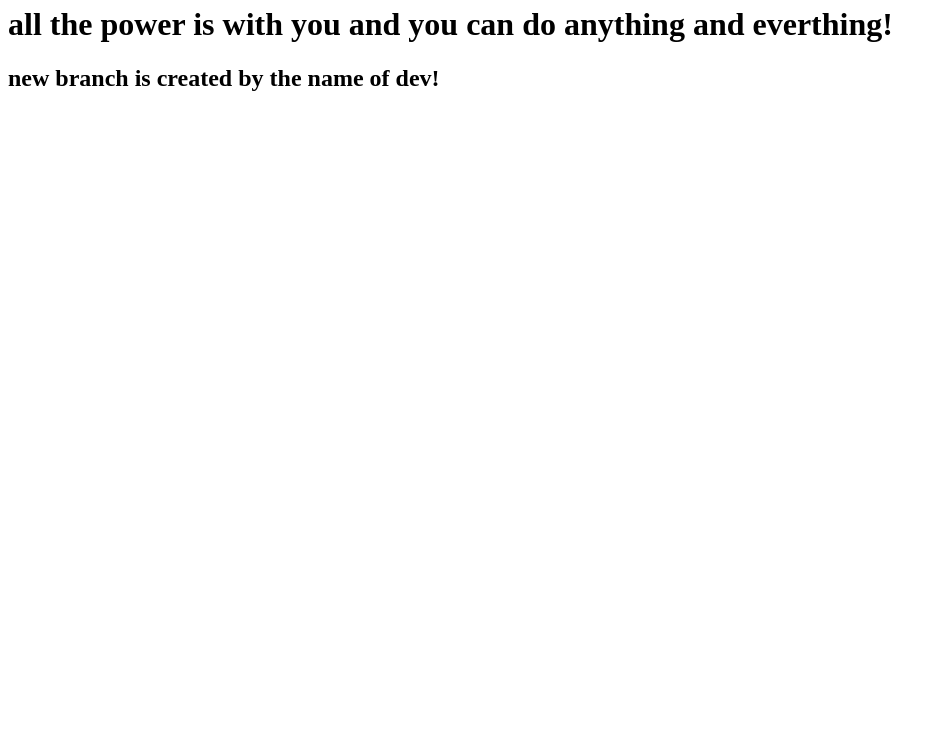
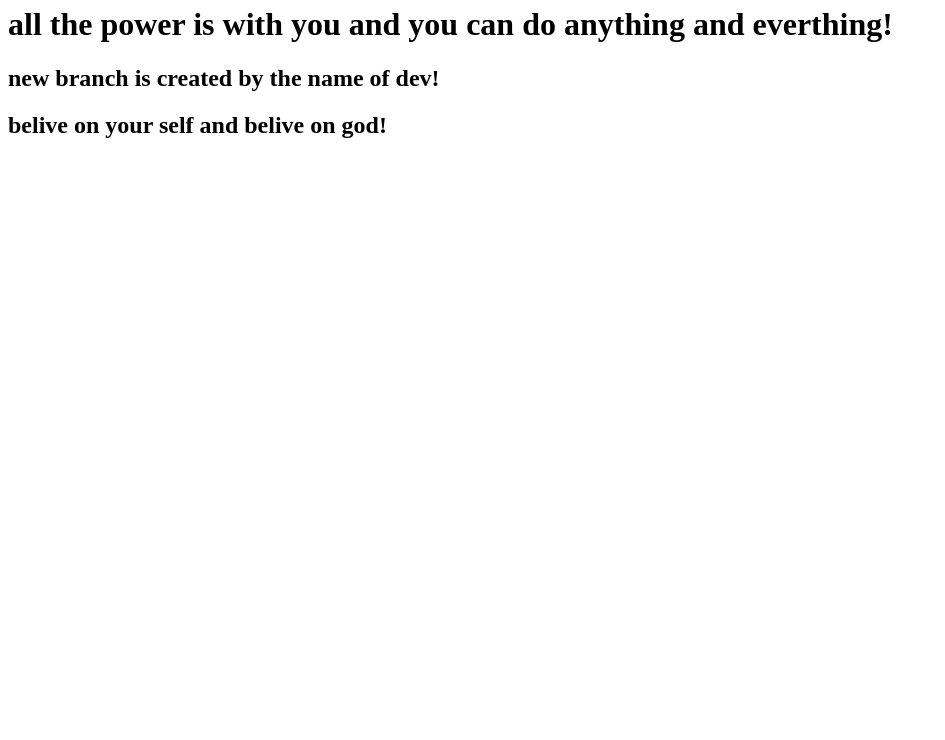
Before and after one commit to MahdiNaseri2020/firstgitrepo, a plain HTML site: page index.html in a window 1280 px wide. Shown: the part 60-800 px from the top of the page, without its empty margins (0-945 px from the left). Drawn offline with Linux system fonts and the light colour scheme.

Commit message:
this is the 3rd quote

```diff
--- a/index.html
+++ b/index.html
@@ -4,5 +4,6 @@
 		<h1>all the power is with you and you can do anything and everthing!</h1>
 
 		<h2>new branch is created by the name of dev!</h2>
+		<h2>belive on your self and belive on god!</h2>
 	</body>
 </html>
```
Also changed, not shown: 1 other file.
